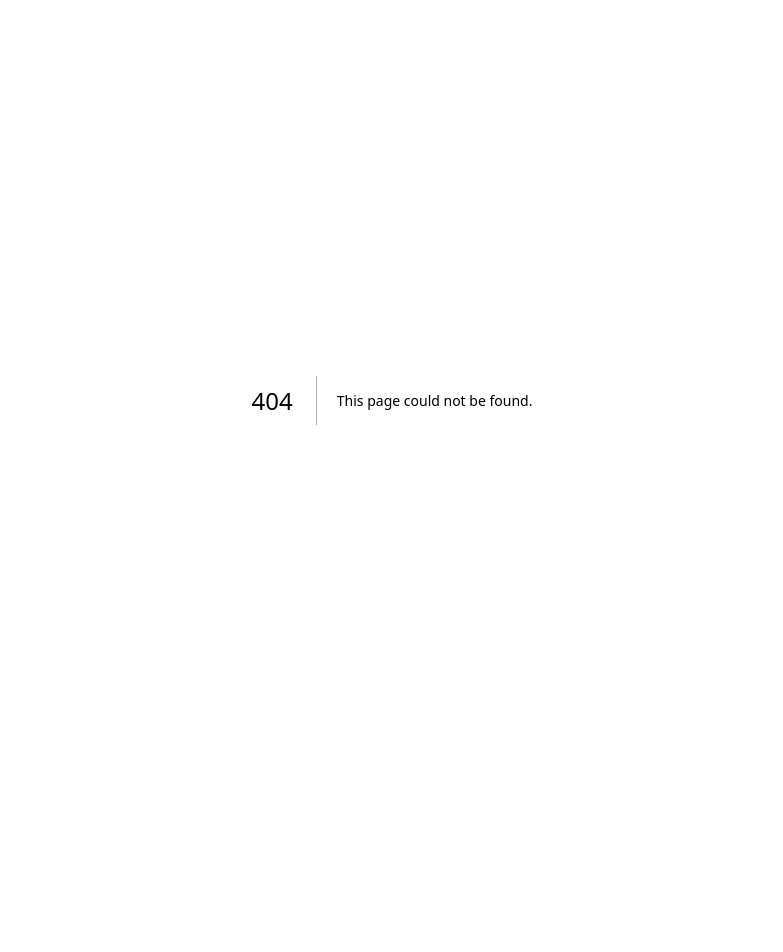
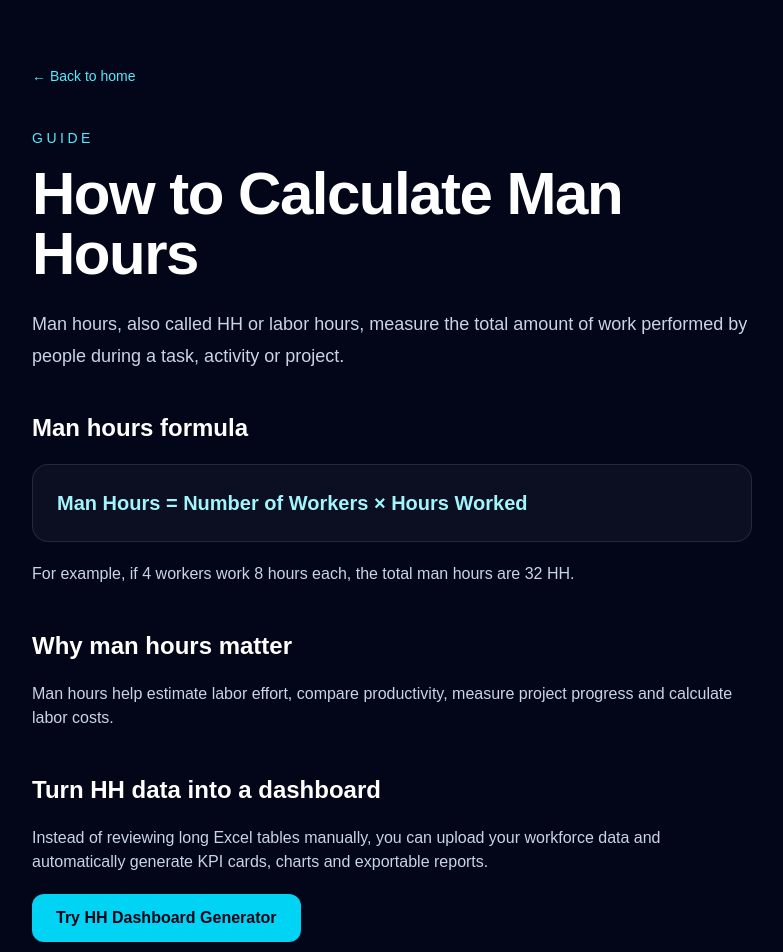
Before and after one commit to kike-Pinto/dashboard-tools-platform, a Next.js app: page /guides/how-to-calculate-man-hours in a window 1280 px wide. Before the commit this address had no page. Shown: the top 952 px of the page, without its empty margins (248-1031 px from the left). Before the commit the page ends 800 px from the top, so only its background shows below. Built offline with nearby package versions, Linux system fonts and the light colour scheme.

Commit message:
feat: add initial hh dashboard seo guides

```diff
--- /dev/null
+++ b/src/app/guides/hh-dashboard-template/page.tsx
@@ -0,0 +1,83 @@
+import type { Metadata } from 'next'
+import Link from 'next/link'
+
+export const metadata: Metadata = {
+  title: 'HH Dashboard Template for Excel and CSV',
+  description:
+    'Use an HH dashboard template to visualize labor hours, workforce productivity, labor cost and operational KPIs from Excel or CSV files.',
+}
+
+export default function HHDashboardTemplatePage() {
+  return (
+    <main className='min-h-screen bg-slate-950 text-white'>
+      <article className='mx-auto max-w-3xl px-6 py-16'>
+        <Link href='/' className='text-sm text-cyan-300 hover:text-cyan-200'>
+          ← Back to home
+        </Link>
+
+        <p className='mt-10 text-sm font-medium uppercase tracking-[0.25em] text-cyan-300'>
+          Guide
+        </p>
+
+        <h1 className='mt-4 text-4xl font-bold tracking-tight md:text-6xl'>
+          HH Dashboard Template
+        </h1>
+
+        <p className='mt-6 text-lg leading-8 text-slate-300'>
+          An HH dashboard template helps operations teams visualize workforce
+          hours, labor costs and productivity KPIs without manually creating
+          charts in Excel.
+        </p>
+
+        <section className='mt-10 space-y-5 text-slate-300'>
+          <h2 className='text-2xl font-semibold text-white'>
+            What is an HH dashboard?
+          </h2>
+
+          <p>
+            HH dashboards transform workforce data into visual KPI cards,
+            productivity metrics, charts and operational summaries.
+          </p>
+
+          <h2 className='pt-6 text-2xl font-semibold text-white'>
+            Typical HH dashboard metrics
+          </h2>
+
+          <ul className='list-disc space-y-3 pl-6'>
+            <li>Total man hours</li>
+            <li>Labor cost</li>
+            <li>Productivity percentage</li>
+            <li>Hours by activity</li>
+            <li>Cost distribution by worker</li>
+          </ul>
+
+          <h2 className='pt-6 text-2xl font-semibold text-white'>
+            Why use a dashboard instead of Excel manually?
+          </h2>
+
+          <p>
+            Manual Excel reporting takes time and becomes difficult to maintain
+            as operational data grows. Dashboards automate visualization and
+            improve decision-making speed.
+          </p>
+
+          <h2 className='pt-6 text-2xl font-semibold text-white'>
+            Generate an HH dashboard automatically
+          </h2>
+
+          <p>
+            Upload CSV or Excel files and instantly generate charts, KPI cards
+            and exportable reports.
+          </p>
+
+          <Link
+            href='/dashboard/hh-dashboard'
+            className='inline-flex rounded-xl bg-cyan-400 px-6 py-3 font-semibold text-slate-950 transition hover:bg-cyan-300'
+          >
+            Open HH Dashboard
+          </Link>
+        </section>
+      </article>
+    </main>
+  )
+}
--- /dev/null
+++ b/src/app/guides/how-to-calculate-man-hours/page.tsx
@@ -0,0 +1,74 @@
+import type { Metadata } from 'next'
+import Link from 'next/link'
+
+export const metadata: Metadata = {
+  title: 'How to Calculate Man Hours - Simple HH Formula',
+  description:
+    'Learn how to calculate man hours, total labor hours and workforce effort using a simple formula. Includes an HH dashboard example.',
+}
+
+export default function HowToCalculateManHoursPage() {
+  return (
+    <main className='min-h-screen bg-slate-950 text-white'>
+      <article className='mx-auto max-w-3xl px-6 py-16'>
+        <Link href='/' className='text-sm text-cyan-300 hover:text-cyan-200'>
+          ← Back to home
+        </Link>
+
+        <p className='mt-10 text-sm font-medium uppercase tracking-[0.25em] text-cyan-300'>
+          Guide
+        </p>
+
+        <h1 className='mt-4 text-4xl font-bold tracking-tight md:text-6xl'>
+          How to Calculate Man Hours
+        </h1>
+
+        <p className='mt-6 text-lg leading-8 text-slate-300'>
+          Man hours, also called HH or labor hours, measure the total amount of
+          work performed by people during a task, activity or project.
+        </p>
+
+        <section className='mt-10 space-y-5 text-slate-300'>
+          <h2 className='text-2xl font-semibold text-white'>
+            Man hours formula
+          </h2>
+
+          <div className='rounded-2xl border border-white/10 bg-white/4 p-6 text-xl font-semibold text-cyan-200'>
+            Man Hours = Number of Workers × Hours Worked
+          </div>
+
+          <p>
+            For example, if 4 workers work 8 hours each, the total man hours are
+            32 HH.
+          </p>
+
+          <h2 className='pt-6 text-2xl font-semibold text-white'>
+            Why man hours matter
+          </h2>
+
+          <p>
+            Man hours help estimate labor effort, compare productivity, measure
+            project progress and calculate labor costs.
+          </p>
+
+          <h2 className='pt-6 text-2xl font-semibold text-white'>
+            Turn HH data into a dashboard
+          </h2>
+
+          <p>
+            Instead of reviewing long Excel tables manually, you can upload your
+            workforce data and automatically generate KPI cards, charts and
+            exportable reports.
+          </p>
+
+          <Link
+            href='/dashboard/hh-dashboard'
+            className='inline-flex rounded-xl bg-cyan-400 px-6 py-3 font-semibold text-slate-950 transition hover:bg-cyan-300'
+          >
+            Try HH Dashboard Generator
+          </Link>
+        </section>
+      </article>
+    </main>
+  )
+}
--- /dev/null
+++ b/src/app/guides/workforce-kpi-dashboard/page.tsx
@@ -0,0 +1,82 @@
+import type { Metadata } from 'next'
+import Link from 'next/link'
+
+export const metadata: Metadata = {
+  title: 'Workforce KPI Dashboard - Track Labor Performance',
+  description:
+    'Learn what a workforce KPI dashboard is and how to track labor hours, productivity, cost and activity performance from Excel or CSV data.',
+}
+
+export default function WorkforceKPIDashboardPage() {
+  return (
+    <main className='min-h-screen bg-slate-950 text-white'>
+      <article className='mx-auto max-w-3xl px-6 py-16'>
+        <Link href='/' className='text-sm text-cyan-300 hover:text-cyan-200'>
+          ← Back to home
+        </Link>
+
+        <p className='mt-10 text-sm font-medium uppercase tracking-[0.25em] text-cyan-300'>
+          Guide
+        </p>
+
+        <h1 className='mt-4 text-4xl font-bold tracking-tight md:text-6xl'>
+          Workforce KPI Dashboard
+        </h1>
+
+        <p className='mt-6 text-lg leading-8 text-slate-300'>
+          A workforce KPI dashboard helps teams understand labor performance,
+          total hours, cost distribution and productivity trends from
+          operational data.
+        </p>
+
+        <section className='mt-10 space-y-5 text-slate-300'>
+          <h2 className='text-2xl font-semibold text-white'>
+            What does a workforce KPI dashboard show?
+          </h2>
+
+          <p>
+            It converts workforce data into clear visual metrics so managers can
+            quickly identify where time and labor cost are being used.
+          </p>
+
+          <h2 className='pt-6 text-2xl font-semibold text-white'>
+            Common workforce KPIs
+          </h2>
+
+          <ul className='list-disc space-y-3 pl-6'>
+            <li>Total labor hours</li>
+            <li>Average hours per worker</li>
+            <li>Labor cost by worker</li>
+            <li>Hours by activity</li>
+            <li>Productivity percentage</li>
+          </ul>
+
+          <h2 className='pt-6 text-2xl font-semibold text-white'>
+            Why workforce KPIs matter
+          </h2>
+
+          <p>
+            Workforce KPIs help compare activities, detect inefficient labor
+            distribution and improve operational planning.
+          </p>
+
+          <h2 className='pt-6 text-2xl font-semibold text-white'>
+            Build a dashboard from Excel or CSV
+          </h2>
+
+          <p>
+            Instead of manually creating charts, you can upload labor data and
+            generate a dashboard with KPI cards, charts and export options.
+          </p>
+
+          <Link
+            href='/dashboard/hh-dashboard'
+            className='inline-flex rounded-xl bg-cyan-400 px-6 py-3 font-semibold text-slate-950 transition hover:bg-cyan-300'
+          >
+            Try HH Dashboard Generator
+          </Link>
+        </section>
+      </article>
+    </main>
+  )
+}
```
